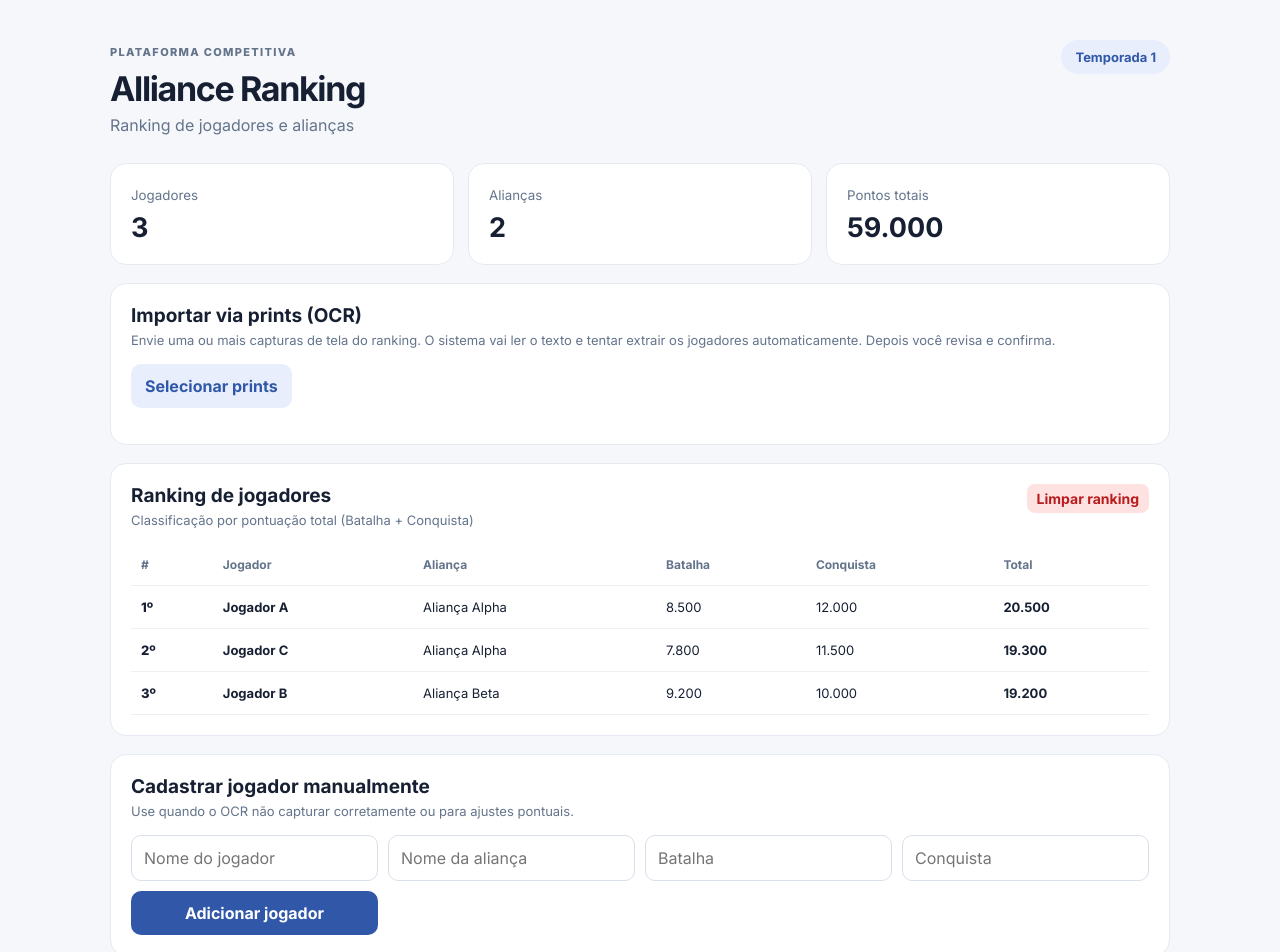
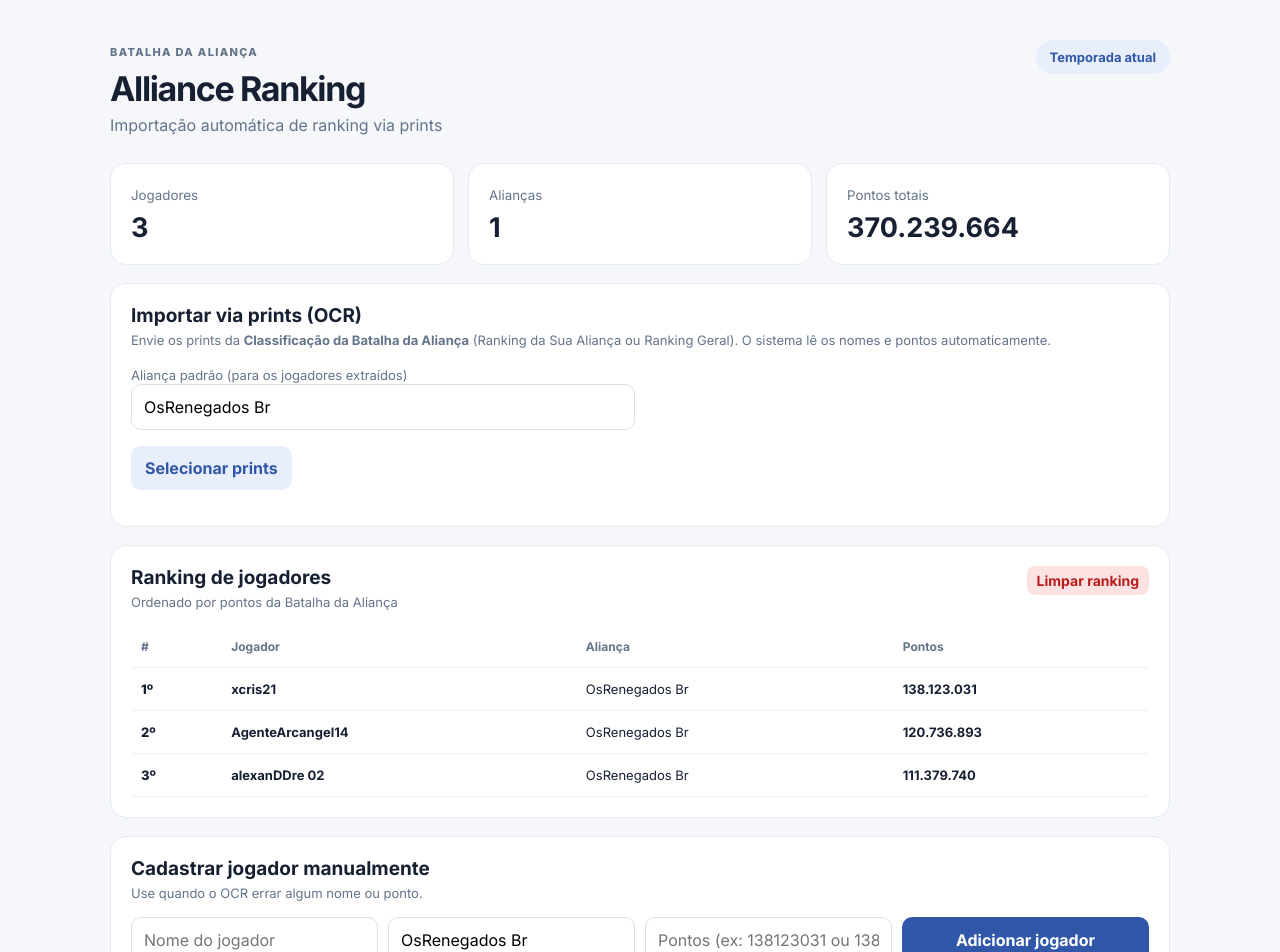
Before and after one commit to Cristianoalves226/alliance-ranking, a React (Vite) app: page / in a window 1280 px wide. Shown: the top 952 px of the page. Built offline with nearby package versions, Linux system fonts and the light colour scheme.

Commit message:
feat: parser otimizado para prints da Batalha da Aliança + campo único de pontos

```diff
--- a/src/main.jsx
+++ b/src/main.jsx
@@ -4,17 +4,16 @@ import Tesseract from 'tesseract.js';
 import './styles.css';
 
 const demoPlayers = [
-  { name: 'Jogador A', alliance: 'Aliança Alpha', battle: 8500, conquest: 12000 },
-  { name: 'Jogador B', alliance: 'Aliança Beta', battle: 9200, conquest: 10000 },
-  { name: 'Jogador C', alliance: 'Aliança Alpha', battle: 7800, conquest: 11500 }
+  { name: 'xcris21', alliance: 'OsRenegados Br', points: 138123031 },
+  { name: 'AgenteArcangel14', alliance: 'OsRenegados Br', points: 120736893 },
+  { name: 'alexanDDre 02', alliance: 'OsRenegados Br', points: 111379740 }
 ];
 
 function App() {
   const [players, setPlayers] = useState(demoPlayers);
   const [name, setName] = useState('');
-  const [alliance, setAlliance] = useState('');
-  const [battle, setBattle] = useState('');
-  const [conquest, setConquest] = useState('');
+  const [alliance, setAlliance] = useState('OsRenegados Br');
+  const [points, setPoints] = useState('');
 
   // OCR states
   const [images, setImages] = useState([]);
@@ -22,9 +21,10 @@ function App() {
   const [extracted, setExtracted] = useState([]);
   const [isProcessing, setIsProcessing] = useState(false);
   const [rawTexts, setRawTexts] = useState([]);
+  const [defaultAlliance, setDefaultAlliance] = useState('OsRenegados Br');
   const fileInputRef = useRef(null);
 
-  const ranking = [...players].sort((a, b) => (b.battle + b.conquest) - (a.battle + a.conquest));
+  const ranking = [...players].sort((a, b) => (b.points || 0) - (a.points || 0));
 
   const addPlayer = (event) => {
     event.preventDefault();
@@ -33,15 +33,12 @@ function App() {
       ...players,
       {
         name: name.trim(),
-        alliance: alliance.trim() || 'Sem aliança',
-        battle: Number(battle) || 0,
-        conquest: Number(conquest) || 0
+        alliance: alliance.trim() || defaultAlliance || 'Sem aliança',
+        points: Number(String(points).replace(/\./g, '')) || 0
       }
     ]);
     setName('');
-    setAlliance('');
-    setBattle('');
-    setConquest('');
+    setPoints('');
   };
 
   const handleFiles = (e) => {
@@ -72,63 +69,86 @@ function App() {
     setOcrProgress(null);
   };
 
+  /**
+   * Parser otimizado para os prints da "Classificação da Batalha da Aliança"
+   */
   const parseTextToPlayers = (text) => {
     const lines = text
       .split(/\r?\n/)
       .map((l) => l.trim())
-      .filter((l) => l.length > 1);
+      .filter((l) => l.length > 0);
 
     const results = [];
-    const numberRegex = /(\d{1,3}(?:[.,]\d{3})*|\d+)/g;
+    const pointsRegex = /(\d{1,3}(?:\.\d{3}){1,4})\s*(?:pts\.?|pontos)?/i;
+
+    const noiseWords = new Set([
+      'ranking', 'geral', 'sua', 'aliança', 'alianca', 'posição', 'posicao',
+      'minha', 'seu', 'classificação', 'classificacao', 'batalha', 'fechar',
+      'normal', 'extremo', 'lenda', 'necessário', 'necessario', 'velocidade',
+      'supervisão', 'supervisao', 'silêncio', 'silencio', 'recomendado',
+      'pts', 'pontos', 'melhores', 'da', 'de', 'do', 'e', 'o', 'a'
+    ]);
 
     for (let i = 0; i < lines.length; i++) {
       const line = lines[i];
-      const numbers = [...line.matchAll(numberRegex)].map((m) =>
-        Number(m[0].replace(/[.,]/g, ''))
-      );
+      const match = line.match(pointsRegex);
 
-      if (numbers.length >= 1) {
+      if (match) {
+        const pointsStr = match[1];
+        const pointsVal = Number(pointsStr.replace(/\./g, ''));
+
+        if (pointsVal < 10000) continue;
+
         let namePart = line
-          .replace(numberRegex, ' ')
-          .replace(/[^\p{L}\p{N}\s\-_.]/gu, ' ')
+          .replace(pointsRegex, ' ')
+          .replace(/^\d+[ºª°.]?\s*/i, '')
+          .replace(/[^\p{L}\p{N}\s\-_.@Øø]/gu, ' ')
           .replace(/\s+/g, ' ')
           .trim();
 
-        namePart = namePart.replace(/^(#?\d+[ºª°.]?\s*)+/i, '').trim();
+        if (namePart.length < 2 && i > 0) {
+          const prev = lines[i - 1]
+            .replace(pointsRegex, ' ')
+            .replace(/^\d+[ºª°.]?\s*/i, '')
+            .replace(/[^\p{L}\p{N}\s\-_.@Øø]/gu, ' ')
+            .replace(/\s+/g, ' ')
+            .trim();
 
-        if (namePart.length >= 2 && namePart.length < 40) {
-          const battleVal = numbers[0] || 0;
-          const conquestVal = numbers[1] || 0;
+          if (prev.length >= 2) {
+            namePart = prev;
+          }
+        }
 
-          let allianceVal = '';
-          if (i > 0) {
-            const prev = lines[i - 1];
-            if (prev.length <= 12 && !/\d{3,}/.test(prev) && !/ranking|pontos|total|jogador/i.test(prev)) {
-              allianceVal = prev;
-            }
-          }
+        namePart = namePart
+          .replace(/^(#?\d+[ºª°.]?\s*)+/i, '')
+          .trim();
 
+        const lower = namePart.toLowerCase();
+        if (
+          namePart.length >= 2 &&
+          namePart.length <= 30 &&
+          !noiseWords.has(lower) &&
+          !/^\d+$/.test(namePart)
+        ) {
           results.push({
             name: namePart,
-            alliance: allianceVal || 'Sem aliança',
-            battle: battleVal,
-            conquest: conquestVal,
+            alliance: defaultAlliance || '',
+            points: pointsVal,
             source: line
           });
         }
       }
     }
 
-    const unique = [];
-    const seen = new Set();
+    const map = new Map();
     for (const r of results) {
-      const key = r.name.toLowerCase();
-      if (!seen.has(key)) {
-        seen.add(key);
-        unique.push(r);
+      const key = r.name.toLowerCase().replace(/\s+/g, '');
+      if (!map.has(key) || map.get(key).points < r.points) {
+        map.set(key, r);
       }
     }
-    return unique;
+
+    return Array.from(map.values()).sort((a, b) => b.points - a.points);
   };
 
   const processOCR = async () => {
@@ -171,8 +191,17 @@ function App() {
       }
     }
 
+    const map = new Map();
+    for (const r of allExtracted) {
+      const key = r.name.toLowerCase().replace(/\s+/g, '');
+      if (!map.has(key) || map.get(key).points < r.points) {
+        map.set(key, r);
+      }
+    }
+    const finalList = Array.from(map.values()).sort((a, b) => b.points - a.points);
+
     setRawTexts(allRaw);
-    setExtracted(allExtracted);
+    setExtracted(finalList);
     setOcrProgress(null);
     setIsProcessing(false);
   };
@@ -180,7 +209,11 @@ function App() {
   const updateExtracted = (index, field, value) => {
     setExtracted((prev) => {
       const copy = [...prev];
-      copy[index] = { ...copy[index], [field]: value };
+      let val = value;
+      if (field === 'points') {
+        val = Number(String(value).replace(/\./g, '')) || 0;
+      }
+      copy[index] = { ...copy[index], [field]: val };
       return copy;
     });
   };
@@ -194,16 +227,17 @@ function App() {
       .filter((p) => p.name && p.name.trim().length > 1)
       .map((p) => ({
         name: p.name.trim(),
-        alliance: (p.alliance || 'Sem aliança').trim(),
-        battle: Number(p.battle) || 0,
-        conquest: Number(p.conquest) || 0
+        alliance: (p.alliance || defaultAlliance || 'Sem aliança').trim(),
+        points: Number(p.points) || 0
       }));
 
     if (toAdd.length === 0) return;
 
     setPlayers((prev) => {
-      const existing = new Set(prev.map((p) => p.name.toLowerCase()));
-      const newOnes = toAdd.filter((p) => !existing.has(p.name.toLowerCase()));
+      const existing = new Set(prev.map((p) => p.name.toLowerCase().replace(/\s+/g, '')));
+      const newOnes = toAdd.filter(
+        (p) => !existing.has(p.name.toLowerCase().replace(/\s+/g, ''))
+      );
       return [...prev, ...newOnes];
     });
 
@@ -216,15 +250,19 @@ function App() {
     }
   };
 
+  const formatPoints = (n) => {
+    return Number(n || 0).toLocaleString('pt-BR');
+  };
+
   return (
     <main className="app">
       <header>
         <div>
-          <span className="eyebrow">PLATAFORMA COMPETITIVA</span>
+          <span className="eyebrow">BATALHA DA ALIANÇA</span>
           <h1>Alliance Ranking</h1>
-          <p>Ranking de jogadores e alianças</p>
+          <p>Importação automática de ranking via prints</p>
         </div>
-        <span className="season">Temporada 1</span>
+        <span className="season">Temporada atual</span>
       </header>
 
       <section className="stats">
@@ -238,18 +276,27 @@ function App() {
         </div>
         <div>
           <small>Pontos totais</small>
-          <strong>
-            {ranking.reduce((s, p) => s + p.battle + p.conquest, 0).toLocaleString('pt-BR')}
-          </strong>
+          <strong>{formatPoints(ranking.reduce((s, p) => s + (p.points || 0), 0))}</strong>
         </div>
       </section>
 
       <section className="panel">
         <h2>Importar via prints (OCR)</h2>
         <p className="muted">
-          Envie uma ou mais capturas de tela do ranking. O sistema vai ler o texto e tentar
-          extrair os jogadores automaticamente. Depois você revisa e confirma.
+          Envie os prints da <strong>Classificação da Batalha da Aliança</strong> (Ranking da Sua Aliança ou Ranking Geral).
+          O sistema lê os nomes e pontos automaticamente.
         </p>
+
+        <div className="form" style={{ marginBottom: 12, gridTemplateColumns: '1fr 1fr' }}>
+          <div>
+            <label style={{ fontSize: 13, color: '#64748b' }}>Aliança padrão (para os jogadores extraídos)</label>
+            <input
+              value={defaultAlliance}
+              onChange={(e) => setDefaultAlliance(e.target.value)}
+              placeholder="Ex: OsRenegados Br"
+            />
+          </div>
+        </div>
 
         <div className="upload-area">
           <input
@@ -319,16 +366,17 @@ function App() {
               <table>
                 <thead>
                   <tr>
+                    <th>#</th>
                     <th>Nome</th>
                     <th>Aliança</th>
-                    <th>Batalha</th>
-                    <th>Conquista</th>
+                    <th>Pontos</th>
                     <th></th>
                   </tr>
                 </thead>
                 <tbody>
                   {extracted.map((p, i) => (
                     <tr key={i}>
+                      <td>{i + 1}</td>
                       <td>
                         <input
                           value={p.name}
@@ -343,16 +391,8 @@ function App() {
                       </td>
                       <td>
                         <input
-                          type="number"
-                          value={p.battle}
-                          onChange={(e) => updateExtracted(i, 'battle', e.target.value)}
-                        />
-                      </td>
-                      <td>
-                        <input
-                          type="number"
-                          value={p.conquest}
-                          onChange={(e) => updateExtracted(i, 'conquest', e.target.value)}
+                          value={formatPoints(p.points)}
+                          onChange={(e) => updateExtracted(i, 'points', e.target.value)}
                         />
                       </td>
                       <td>
@@ -376,9 +416,9 @@ function App() {
           </div>
         )}
 
-        {rawTexts.length > 0 && extracted.length === 0 && (
+        {rawTexts.length > 0 && (
           <details className="raw-text">
-            <summary>Ver texto bruto lido pelo OCR</summary>
+            <summary>Ver texto bruto lido pelo OCR (debug)</summary>
             {rawTexts.map((r, i) => (
               <div key={i}>
                 <strong>{r.name}</strong>
@@ -393,7 +433,7 @@ function App() {
         <div className="panel-header">
           <div>
             <h2>Ranking de jogadores</h2>
-            <p className="muted">Classificação por pontuação total (Batalha + Conquista)</p>
+            <p className="muted">Ordenado por pontos da Batalha da Aliança</p>
           </div>
           {players.length > 0 && (
             <button type="button" className="btn-danger-sm" onClick={clearRanking}>
@@ -408,31 +448,23 @@ function App() {
                 <th>#</th>
                 <th>Jogador</th>
                 <th>Aliança</th>
-                <th>Batalha</th>
-                <th>Conquista</th>
-                <th>Total</th>
+                <th>Pontos</th>
               </tr>
             </thead>
             <tbody>
               {ranking.length === 0 ? (
                 <tr>
-                  <td colSpan={6} style={{ textAlign: 'center', color: '#64748b' }}>
-                    Nenhum jogador cadastrado ainda
+                  <td colSpan={4} style={{ textAlign: 'center', color: '#64748b' }}>
+                    Nenhum jogador cadastrado ainda. Envie os prints acima.
                   </td>
                 </tr>
               ) : (
                 ranking.map((p, i) => (
                   <tr key={i}>
                     <td>{i + 1}º</td>
-                    <td>
-                      <b>{p.name}</b>
-                    </td>
+                    <td><b>{p.name}</b></td>
                     <td>{p.alliance}</td>
-                    <td>{p.battle.toLocaleString('pt-BR')}</td>
-                    <td>{p.conquest.toLocaleString('pt-BR')}</td>
-                    <td>
-                      <b>{(p.battle + p.conquest).toLocaleString('pt-BR')}</b>
-                    </td>
+                    <td><b>{formatPoints(p.points)}</b></td>
                   </tr>
                 ))
               )}
@@ -443,7 +475,7 @@ function App() {
 
       <section className="panel">
         <h2>Cadastrar jogador manualmente</h2>
-        <p className="muted">Use quando o OCR não capturar corretamente ou para ajustes pontuais.</p>
+        <p className="muted">Use quando o OCR errar algum nome ou ponto.</p>
         <form onSubmit={addPlayer} className="form">
           <input
             placeholder="Nome do jogador"
@@ -452,23 +484,14 @@ function App() {
             required
           />
           <input
-            placeholder="Nome da aliança"
+            placeholder="Aliança"
             value={alliance}
             onChange={(e) => setAlliance(e.target.value)}
           />
           <input
-            type="number"
-            min="0"
-            placeholder="Batalha"
-            value={battle}
-            onChange={(e) => setBattle(e.target.value)}
-          />
-          <input
-            type="number"
-            min="0"
-            placeholder="Conquista"
-            value={conquest}
-            onChange={(e) => setConquest(e.target.value)}
+            placeholder="Pontos (ex: 138123031 ou 138.123.031)"
+            value={points}
+            onChange={(e) => setPoints(e.target.value)}
           />
           <button type="submit">Adicionar jogador</button>
         </form>
```
